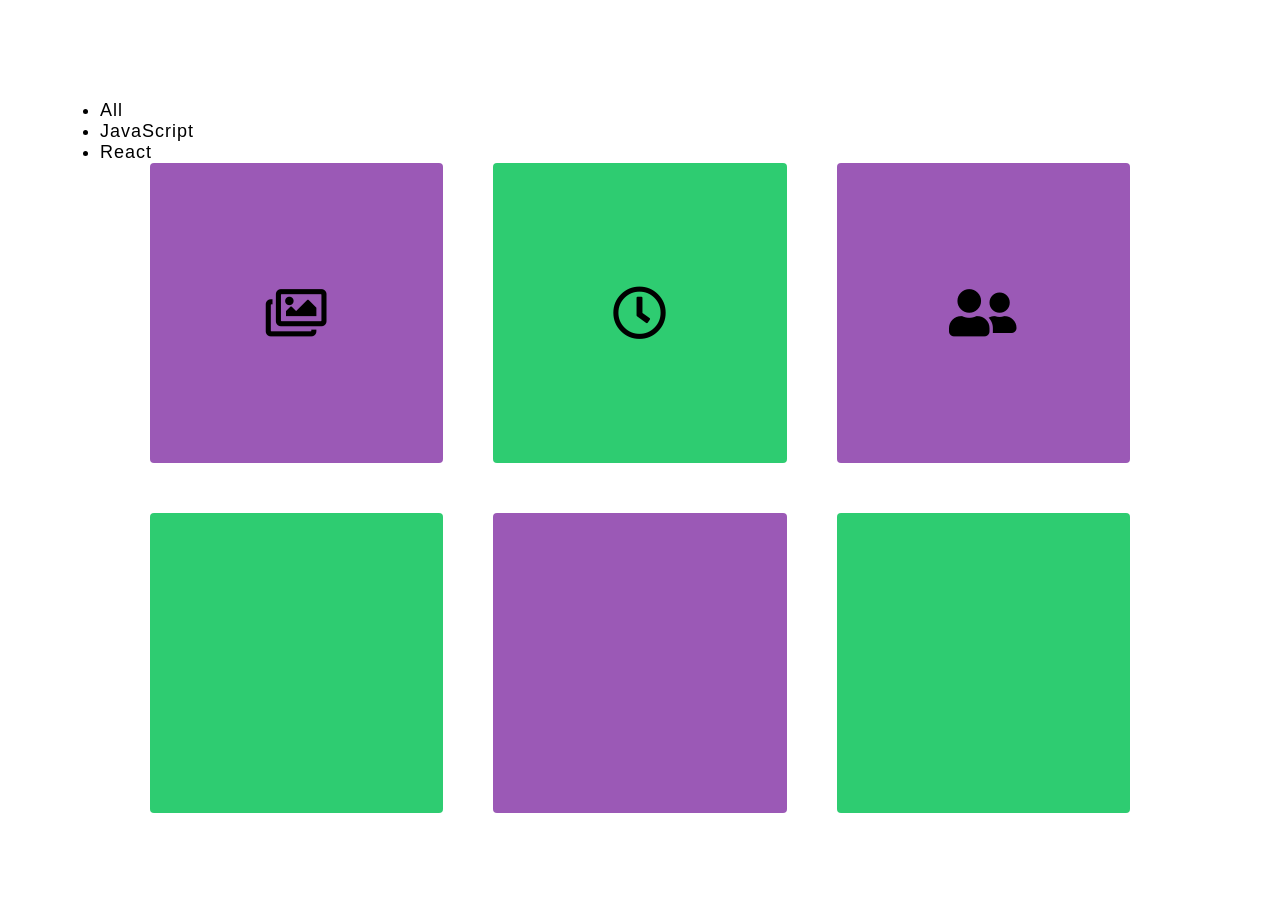
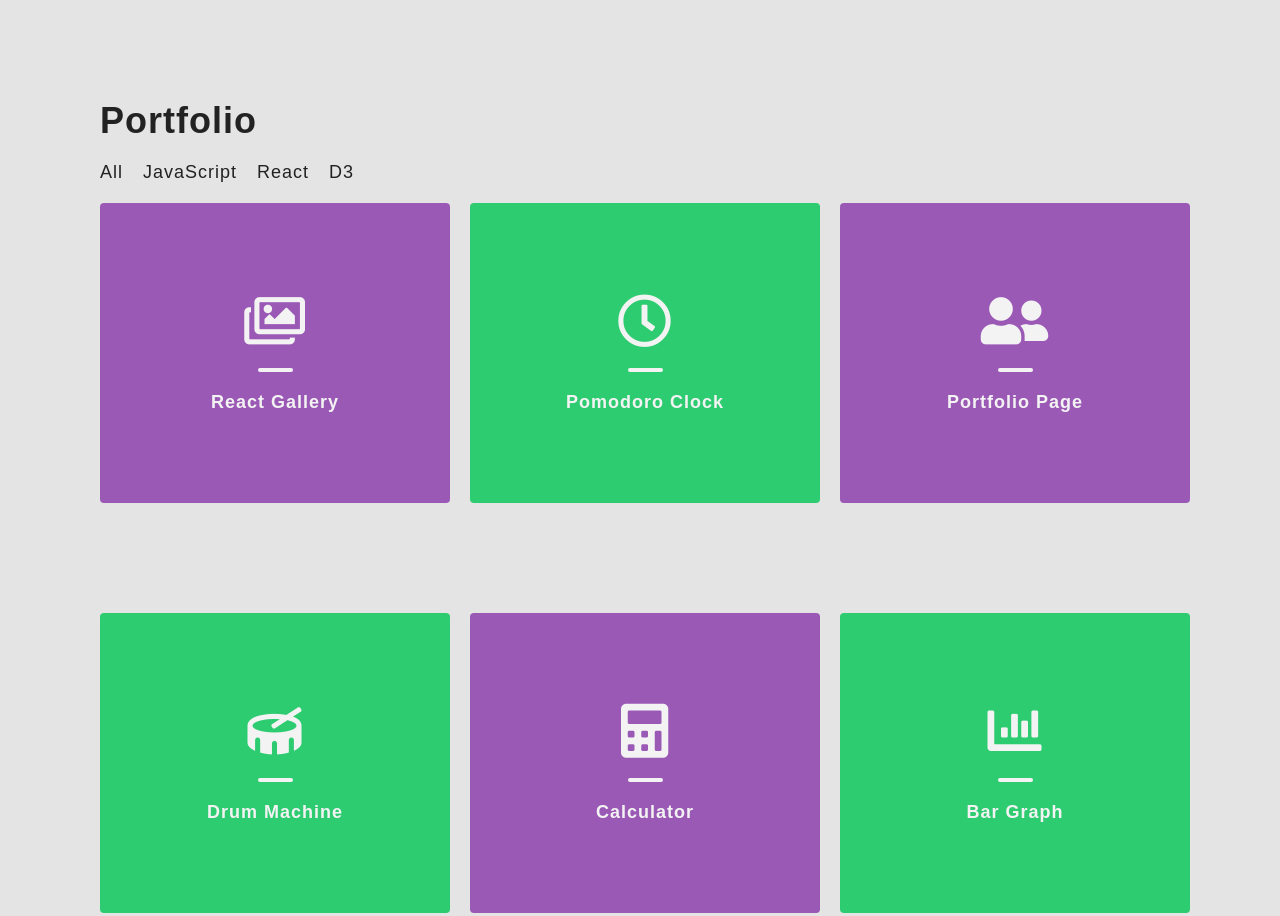
Before and after one commit to regularUseful/Second_Portfolio, a plain HTML site: page index.html in a window 1280 px wide. Shown: the part 1600-2516 px from the top of the page. Drawn offline with nearby package versions, Linux system fonts and the light colour scheme; a web font is replaced by a local one.

Commit message:
Added small animations to the grid

```diff
--- a/css/style.css
+++ b/css/style.css
@@ -9,13 +9,15 @@
 
 body{
     font-family: 'Open Sans', sans-serif;
+    background-color: #f3f3f3;
+    color: #222;
 }
 
 /*///header///*/
 
 header{
     position: relative;
-    color: white;
+    color: #f3f3f3;
 }
 
 /*///navbar///*/
@@ -81,7 +83,7 @@ header{
 
 .landing_icons a i{
     font-size: 1.5rem;
-    color: white;
+    color: #f3f3f3;
 }
 
 .landing_icons a i:nth-of-type(1){
@@ -100,6 +102,7 @@ header{
 .about{
     display: flex;
     height: 100vh;
+    position: relative;
 }
 
 .about-image-flex-container{
@@ -107,6 +110,7 @@ header{
     align-items: center;
     justify-content: flex-end;
     flex: 3;
+    z-index: 1;
 }
 
 .about-text-flex{
@@ -116,6 +120,7 @@ header{
     margin-left: 50px;
     flex-direction: column;
     padding-right: 5%;
+    z-index: 1;
 }
 
 .about-img-container{
@@ -139,31 +144,67 @@ header{
 .about-text{
     line-height: 142%;
     margin-bottom: 20px;
+    color: #444;
+}
 
+.about-sub-heading{
+    margin-bottom: 20px;
 }
 
 /*//////portfolio//////*/
 
 .portfolio{
     padding: 100px;
+    background-color: #e4e4e4;
+    overflow: hidden;
+    min-height: 100vh;
 }
 
 .portfolio-grid{
     display: grid;
     grid-template-columns: repeat(3, 1fr);
-    margin-left: 50px;
-    margin-right: 50px;
-    grid-gap: 50px;
+    grid-gap: 20px;
+    position: relative;
+    min-height: 100vh;
 }
+
+.portfolio-title{
+    margin-bottom: 20px;
+    font-size: 2rem;
+}
+.portfolio-nav{
+    list-style: none;
+    display: flex;
+    margin-bottom: 20px;
+}
+
+.portfolio-nav > li{
+    margin-right: 20px;
+    transition: all 2s;
+}
+
+.portfolio-nav > li:hover{
+    color:  #9b59b6;
+}
+
+
 
 .grid-container{
     height: 300px;
-    width: 100%;
+    width: 350px;
     display: flex;
     align-items:center;
     justify-content: center;
     border-radius: 4px;
+    flex-direction: column;
+    color: #f3f3f3;
+    transition: left 1s, right 1s;
+    transition: all 1s, width .4s;
+    position: relative;
+    left: 0;
 }
+
+
 
 .grid-container:nth-of-type(1){
     background: #9b59b6;
@@ -190,6 +231,14 @@ header{
 }
 .grid-container > i{
     font-size: 3rem;
+}
+
+.grid-seperator{
+    height: 4px;
+    width: 10%;
+    background-color: #f3f3f3;
+    margin: 20px 0;
+    border-radius: 20px;
 }
 
 
--- a/index.html
+++ b/index.html
@@ -21,8 +21,6 @@
                 </ul>
             </nav>
             <div id="landing" class="landing">
-                <svg id="svg" viewBox = "0 0 1000 1000" preserveAspectRatio="none">
-                </svg>
                 <div id="type_text"></div>
                 <div id="landing_icons" class="landing_icons">
                     <a href="#"><i class="fab fa-free-code-camp"></i></a>
@@ -30,19 +28,22 @@
                     <a href="#"><i class="fab fa-github"></i></a>
                 </div>
                 <i id="bouncing_arrow" class="fas fa-arrow-down header_down_arrow"></i>
-
+                <svg id="svg" viewBox = "0 0 1000 1000" preserveAspectRatio="none">
+                </svg>
             </div>
 
         </header>
 
         <section id="about" class="about">
+
         <div class="about-image-flex-container">
             <div class="about-img-container">
                 <img class="about-image" src="images/Me.jpg" alt="Picture of nathan scattini">
             </div>
         </div>
           <div class="about-text-flex">
-              <h2 class="about-heading">I'm Nathan Scattini, <br/>Web Developer, Husband and Father<br /> from Adelaide, South Australia</h2>
+              <h2 class="about-heading">Nathan Scattini</h2>
+                <h3 class="about-sub-heading">Web Developer<br />Adelaide, South Australia</h3>
               <p class="about-text">Lorem ipsum dolor sit amet consectetur adipisicing elit. Maiores consequuntur est reiciendis delectus autem maxime voluptatum molestias sequi beatae placeat dolorum odit iste, voluptas nobis reprehenderit dolor consequatur mollitia molestiae.</p>
               <a href="#">Download Resume</a>
           </div>
@@ -52,21 +53,22 @@
         </section>
 
         <section class="portfolio" id="portfolio">
-            <h3 class="portfolio-title">
-
-            </h3>
-            <ul class="protfolio-nav">
-                <li>All</li>
-                <li>JavaScript</li>
-                <li>React</li>
+            <h2 class="portfolio-title">
+                Portfolio
+            </h2>
+            <ul class="portfolio-nav">
+                <li onclick="arangeGrid(this)" class="grid-nav-all " selector="all-selector">All</li>
+                <li onclick="arangeGrid(this)" class="grid-nav-Javascript" selector="javascript-selector">JavaScript</li>
+                <li onclick="arangeGrid(this)" class="grid-nav-React" selector="react-selector">React</li>
+                <li onclick="arangeGrid(this)" class="grid-nav-D3" selector="d3-selector">D3</li>
             </ul>
             <div class="portfolio-grid">
-                <div class="grid-container"><i class="far fa-images"></i></div>
-                <div class="grid-container"><i class="far fa-clock"></i></div>
-                <div class="grid-container"><i class="fas fa-user-friends"></i></div>
-                <div class="grid-container"></div>
-                <div class="grid-container"></div>
-                <div class="grid-container"></div>
+                <div class="grid-container" selector="react-selector"><i class="far fa-images"></i><div class="grid-seperator"></div><h6>React Gallery</h6></div>
+                <div class="grid-container" selector="react-selector"><i class="far fa-clock"></i><div class="grid-seperator"></div><h6>Pomodoro Clock</h6></div>
+                <div class="grid-container " selector="javascript-selector"><i class="fas fa-user-friends"></i><div class="grid-seperator"></div><h6>Portfolio Page</h6></div>
+                <div class="grid-container"  selector="react-selector"><i class="fas fa-drum"></i><div class="grid-seperator"></div><h6>Drum Machine</h6></div>
+                <div class="grid-container"  selector="react-selector"><i class="fas fa-calculator"></i><div class="grid-seperator"></div><h6>Calculator</h6></div>
+                <div class="grid-container"  selector="d3-selector"><i class="fas fa-chart-bar"></i><div class="grid-seperator"></div><h6>Bar Graph</h6></div>
             </div>
         </section>
 
--- a/javascript/javascript.js
+++ b/javascript/javascript.js
@@ -18,6 +18,8 @@ let arrowSwitch = false;
 let color = "blue"
 let random_interval;
 let startFinish = ["0", "1000"];
+let gridList = document.querySelector(".portfolio-nav");
+let portfolioGrid = document.querySelector(".portfolio-grid");
 
 ///////Heading Typed/////
 setInterval(function(){
@@ -88,4 +90,28 @@ setInterval(()=>{
  }, 4000)
 
 
-//////////////////////////// D3 stuff /////////////////////////////////
+//////////////////////////// grid /////////////////////////////////
+
+function arangeGrid(e){
+    let gridArray = portfolioGrid.childNodes
+    let selectorThing = portfolioGrid.childNodes[1].getAttribute("selector")
+    console.log(e.getAttribute("selector"));
+    console.log(selectorThing);
+    for(let i = 1; i < gridArray.length; i += 2){
+        console.log(e.getAttribute("selector"))
+        if(e.getAttribute("selector")=== "all-selector"){
+            portfolioGrid.childNodes[i].style.position = "relative"
+            portfolioGrid.childNodes[i].style.display = "flex"
+            portfolioGrid.childNodes[i].style.left = "0"
+        }
+        else if(!(portfolioGrid.childNodes[i].getAttribute("selector") === (e.getAttribute("selector")))){
+            portfolioGrid.childNodes[i].style.left = "100vw"
+            portfolioGrid.childNodes[i].style.position = "absolute"
+        }
+        else{
+            portfolioGrid.childNodes[i].style.left = "0"
+            portfolioGrid.childNodes[i].style.position = "relative"
+            portfolioGrid.childNodes[i].style.display = "flex"
+        }
+    }
+}
```
